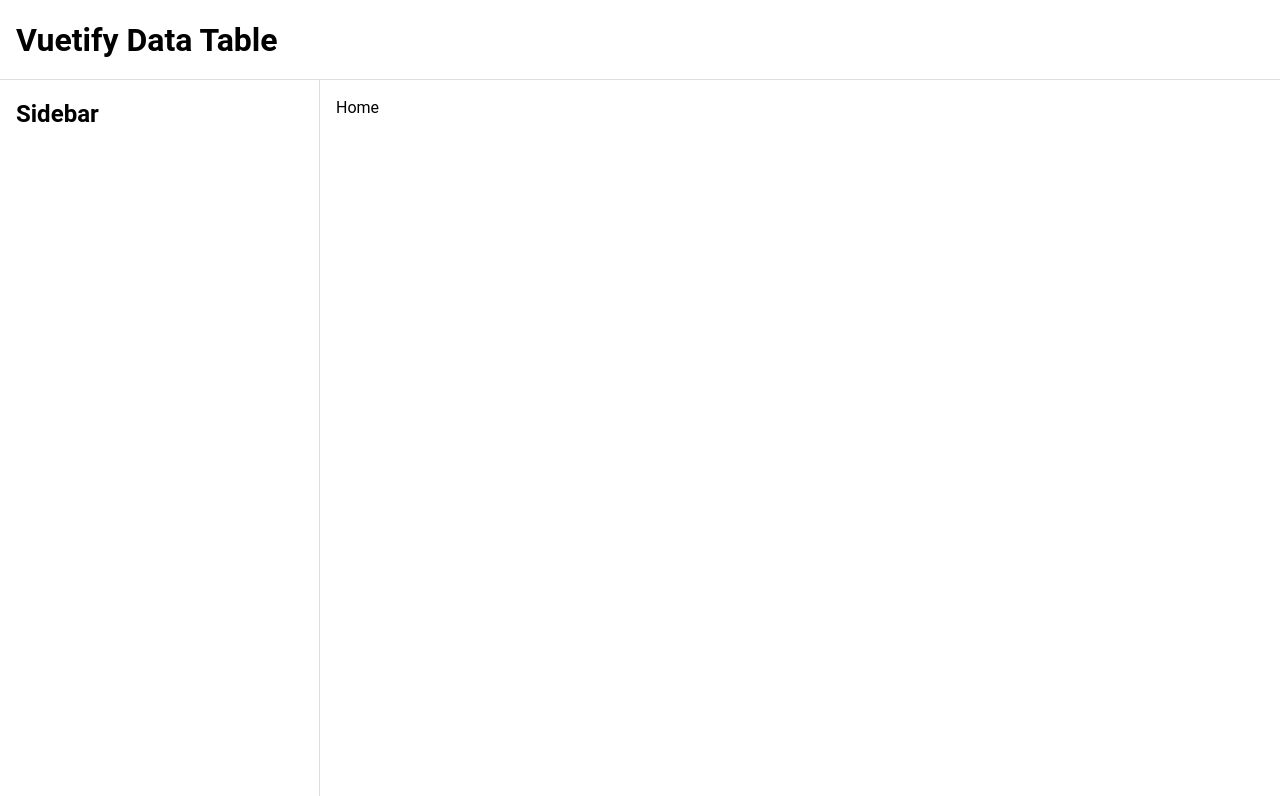
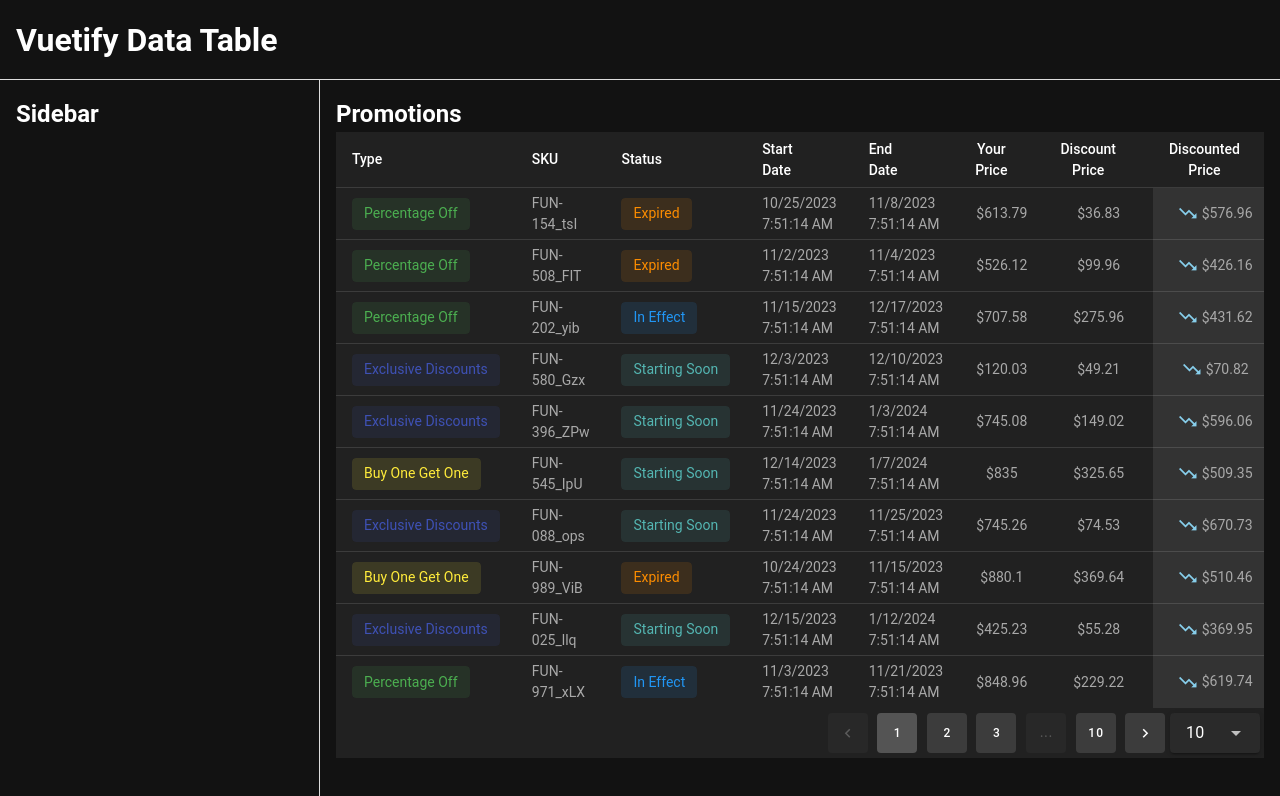
Before and after one commit to Mamun724/vuetify-data-table, a Vue app: page / in a window 1280 px wide. Shown: the top 796 px of the page. Built offline with nearby package versions, Linux system fonts and the light colour scheme.

Commit message:
Add pagination.

```diff
--- a/package.json
+++ b/package.json
@@ -17,6 +17,7 @@
   },
   "devDependencies": {
     "@vitejs/plugin-vue": "^4.0.0",
+    "sass": "^1.69.5",
     "unplugin-fonts": "^1.0.3",
     "vite": "^4.2.0",
     "vite-plugin-vuetify": "^1.0.0"
--- /dev/null
+++ b/src/components/Pagination.vue
@@ -0,0 +1,47 @@
+<script setup>
+import {computed, ref, watch} from "vue";
+
+const pageSizes = [10, 25, 50, 100];
+const props = defineProps({
+  dataCount: {
+    type: Number,
+    required: true
+  },
+  page: {
+    type: Number,
+    required: true
+  },
+  pageSize: {
+    type: Number,
+    required: true
+  }
+});
+
+const emit = defineEmits(["update:page", "update:pageSize"]);
+const totalPages = computed(() => Math.ceil(props.dataCount / props.pageSize));
+const pageRef = ref(props.page);
+const pageSizeRef = ref(props.pageSize);
+
+watch(pageRef, (newPageNo) => emit("update:page", newPageNo));
+watch(pageSizeRef, (newPageSize) => emit("update:pageSize", newPageSize));
+
+</script>
+<template>
+  <div class="d-flex align-center justify-end">
+    <v-pagination
+      v-model="pageRef"
+      :length="totalPages"
+      size="small"
+      variant="tonal"
+      style="max-width: 350px"
+    />
+    <v-select
+      density="compact"
+      :single-line="true"
+      variant="solo-filled"
+      style="max-width: 90px"
+      v-model="pageSizeRef"
+      :items="pageSizes"
+      hide-details/>
+  </div>
+</template>
--- a/src/plugins/vuetify.js
+++ b/src/plugins/vuetify.js
@@ -14,6 +14,7 @@ import { createVuetify } from 'vuetify'
 // https://vuetifyjs.com/en/introduction/why-vuetify/#feature-guides
 export default createVuetify({
   theme: {
+    defaultTheme: "dark",
     themes: {
       light: {
         colors: {
--- a/src/views/Home.vue
+++ b/src/views/Home.vue
@@ -1,13 +1,105 @@
 <script setup>
+import {useStore} from "vuex";
+import {computed, ref} from "vue";
+import Pagination from "@/components/Pagination.vue";
 
+const store = useStore();
+const data = computed(() => store.getters.getPromotions);
+const allHeaders = [
+  {title: "Type", key: "type", value: item => item.type},
+  {title: "SKU", key: "sky", value: item => item.sku},
+  {title: "Status", key: "status", value: item => item.status},
+  {title: "Start Date", key: "startDate", value: item => getDateTimeString(item.startDate)},
+  {title: "End Date", key: "endDate", value: item => getDateTimeString(item.endDate)},
+  {title: "Your Price", key: "yourPrice", value: item => getPrice(item.yourPrice), align: "center"},
+  {title: "Discount Price", key: "discountPrice", value: item => getPrice(item.discountPrice), align: "center"},
+  {title: "Discounted Price", key: "discountedPrice", align: "center", cellProps: {class: "discounted-price-column"}},
+  {title: "Units Sold", key: "unitsSold", value: item => item.unitsSold, align: "center"},
+  {title: "Sold Amount", key: "soldAmount", value: item => getPrice(item.soldAmount), align: "center"},
+];
+const headers = computed(() => allHeaders);
+const page = ref(1);
+const pageSize = ref(10);
+
+function getDateTimeString(isoDateTime) {
+  const dateTime = new Date(isoDateTime);
+  return `${dateTime.toLocaleDateString()} ${dateTime.toLocaleTimeString()}`
+}
+
+function getPrice(price) {
+  return `$${price}`;
+}
+
+function getTypeColor(type) {
+  switch (type) {
+    case "Coupon":
+      return "blue";
+    case "Percentage Off":
+      return "green";
+    case "Exclusive Discounts":
+      return "indigo";
+    case "Buy One Get One":
+      return "yellow";
+    default:
+      return "error";
+  }
+}
+
+function getStatusColor(status) {
+  switch (status) {
+    case "Expired":
+      return "warning";
+    case "In Effect":
+      return "primary";
+    case "Starting Soon":
+      return "secondary"
+    default:
+      return "error";
+  }
+}
 </script>
 
 <template>
-  <div class="pa-4">
-    Home
+  <div class="pa-4 promotions-area">
+    <h2>Promotions</h2>
+    <v-data-table
+      :items="data"
+      v-model:page="page"
+      :items-per-page="pageSize"
+      :headers="headers">
+      <template v-slot:item.type="{item}">
+        <v-chip label :color="getTypeColor(item.type)">{{ item.type }}</v-chip>
+      </template>
+      <template v-slot:item.status="{item}">
+        <v-chip label :color="getStatusColor(item.status)">{{ item.status }}</v-chip>
+      </template>
+      <template v-slot:item.discountedPrice="{item}">
+        <div>
+          <v-icon color="#87CEEB">mdi-trending-down</v-icon>
+          {{ getPrice(item.discountedPrice) }}
+        </div>
+      </template>
+
+      <template v-slot:bottom>
+        <div class="mr-1">
+        <Pagination
+          :data-count="data.length"
+          v-model:page="page"
+          v-model:page-size="pageSize"/>
+        </div>
+      </template>
+    </v-data-table>
   </div>
 </template>
 
-<style scoped>
+<style lang="scss">
+.promotions-area {
+  .v-data-table__tr {
+    color: darkgrey;
 
+    .discounted-price-column {
+      background-color: #333333;
+    }
+  }
+}
 </style>
```
Also changed, not shown: src/plugins/store.js, 1 other file (tests, documents, lock files or other folders).
